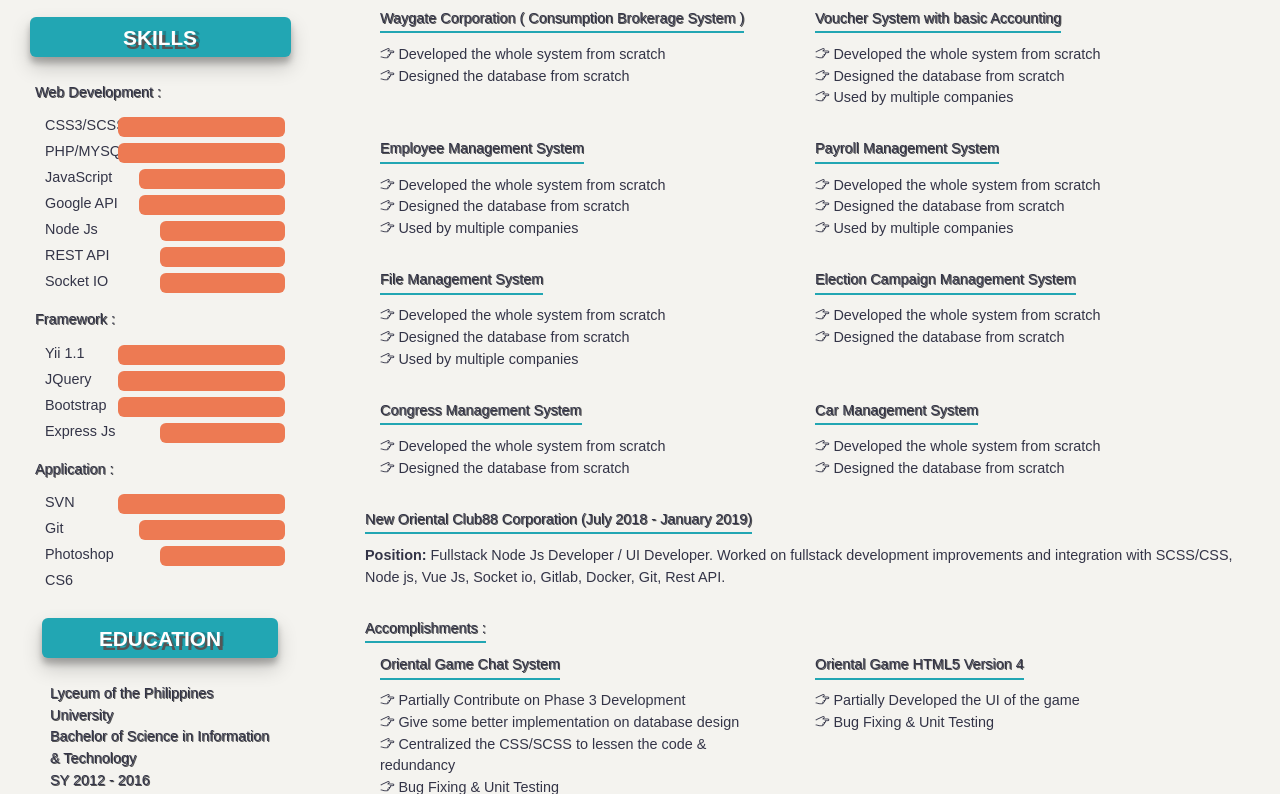
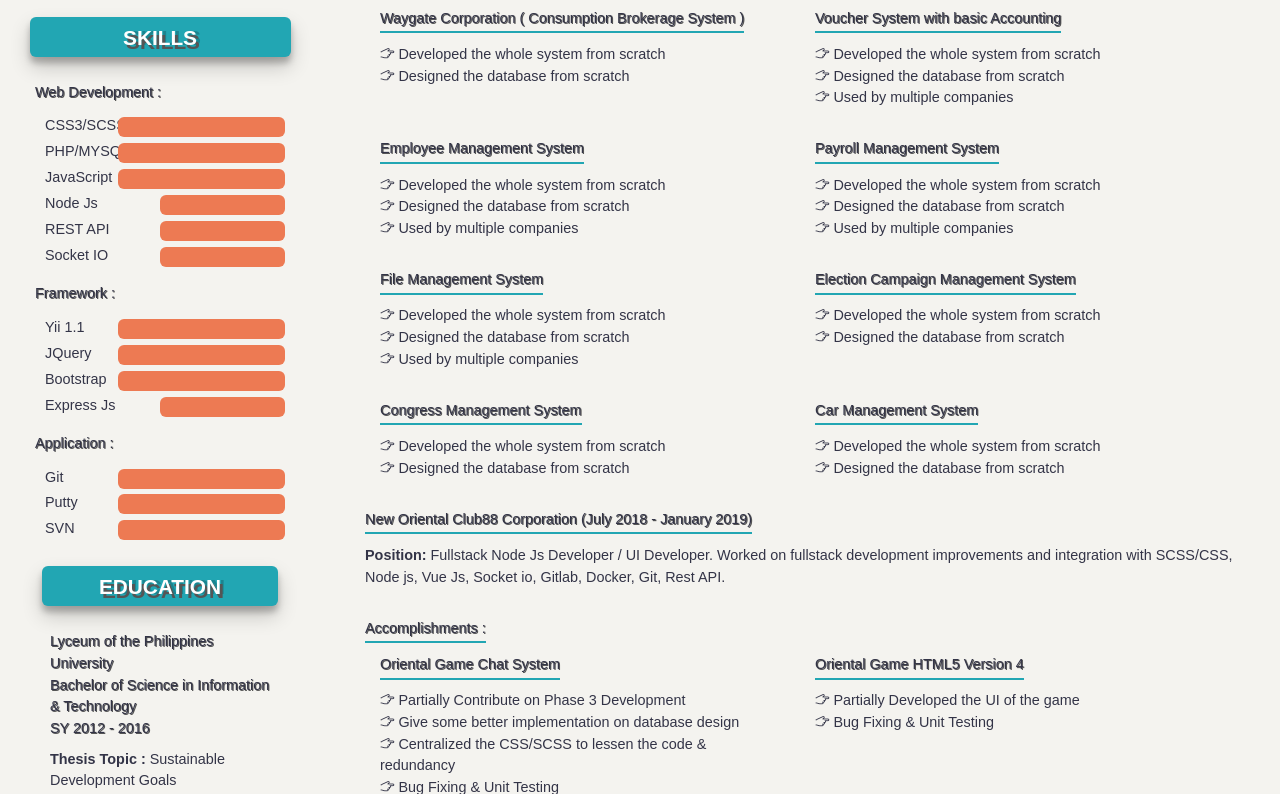
Before and after one commit to simplicilee/simplicilee.github.io, a plain HTML site: page index.html in a window 1280 px wide. Shown: the part 584-1378 px from the top of the page. Drawn offline with Linux system fonts and the light colour scheme; a web font is replaced by a local one.

Commit message:
update bio

```diff
--- a/index.html
+++ b/index.html
@@ -35,12 +35,8 @@
                         <div class ="col-lg-8 col-xs-8 bg-orange skill-percentage"></div>
                     </div>
                     <div class ="row give-me-space">
-                        <div class ="col-lg-5 col-xs-5 banner-details">JavaScript</div>
-                        <div class ="col-lg-7 col-xs-7 bg-orange skill-percentage"></div>
-                    </div>
-                    <div class ="row give-me-space">
-                        <div class ="col-lg-5 col-xs-5 banner-details">Google API</div>
-                        <div class ="col-lg-7 col-xs-7 bg-orange skill-percentage"></div>
+                        <div class ="col-lg-4 col-xs-4 banner-details">JavaScript</div>
+                        <div class ="col-lg-8 col-xs-8 bg-orange skill-percentage"></div>
                     </div>
                     <div class ="row give-me-space">
                         <div class ="col-lg-6 col-xs-6 banner-details">Node Js</div>
@@ -73,16 +69,16 @@
                     </div>
                     <h3>Application : </h3>
                     <div class ="row give-me-space">
-                        <div class ="col-lg-4 col-xs-4 banner-details">SVN</div>
+                        <div class ="col-lg-4 col-xs-4 banner-details">Git</div>
                         <div class ="col-lg-8 col-xs-8 bg-orange skill-percentage"></div>
                     </div>
                     <div class ="row give-me-space">
-                        <div class ="col-lg-4 col-xs-4 banner-details">Git</div>
-                        <div class ="col-lg-7 col-xs-7 bg-orange skill-percentage"></div>
+                        <div class ="col-lg-4 col-xs-4 banner-details">Putty</div>
+                        <div class ="col-lg-8 col-xs-8 bg-orange skill-percentage"></div>
                     </div>
                     <div class ="row give-me-space">
-                        <div class ="col-lg-6 col-xs-6 banner-details">Photoshop CS6</div>
-                        <div class ="col-lg-6 col-xs-6 bg-orange skill-percentage"></div>
+                        <div class ="col-lg-4 col-xs-4 banner-details">SVN</div>
+                        <div class ="col-lg-8 col-xs-8 bg-orange skill-percentage"></div>
                     </div>
                 </div>
                 <div class ="col-lg-12 col-md-6 col-sm-12">
```
